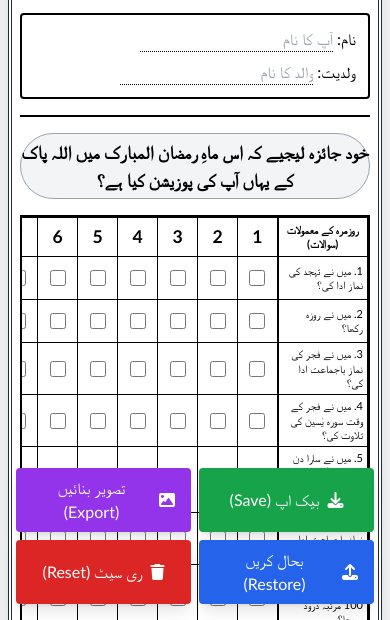
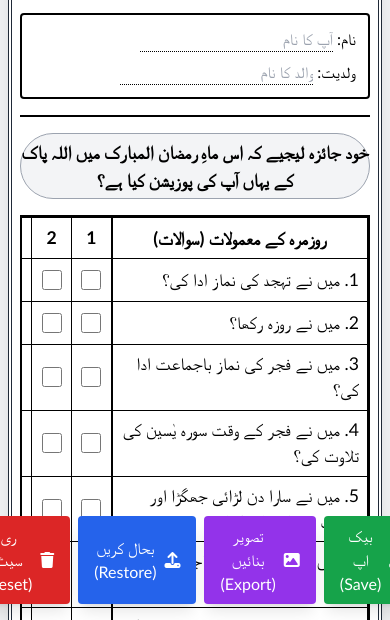
Before and after one commit to yasinULLAH/ramzan, a plain HTML site: page index.html in a window 390 px wide. Shown: the part 224-844 px from the top of the page. Drawn offline with Linux system fonts and the light colour scheme; a web font is replaced by a local one.

Commit message:
Update index.html

```diff
--- a/index.html
+++ b/index.html
@@ -1,21 +1,22 @@
 <!DOCTYPE html>
+<html dir="rtl" lang="ur">
 
-<html dir="rtl" lang="ur">
 <head>
-<meta charset="utf-8"/>
-<meta content="width=device-width, initial-scale=1.0" name="viewport"/>
+    <meta charset="utf-8" />
+    <meta content="width=device-width, initial-scale=1.0" name="viewport" />
     <title>متقی بننے کا رمضان کورس | Ramadan Tracker</title>
-<meta content="Complete Ramadan self-assessment course and daily tracker." name="description"/>
-<meta content="Yasin Ullah, Pakistan" name="author"/>
-<link href="manifest.json" rel="manifest"/>
-<meta content="#15803d" name="theme-color"/>
-<link href="icon.svg" rel="icon" type="image/svg+xml"/>
-<link href="icon.svg" rel="apple-touch-icon"/>
-<link href="https://fonts.googleapis.com/css2?family=Noto+Nastaliq+Urdu:wght@400;700&amp;display=swap" rel="stylesheet"/>
+    <meta content="Complete Ramadan self-assessment course and daily tracker." name="description" />
+    <meta content="Yasin Ullah, Pakistan" name="author" />
+    <link href="manifest.json" rel="manifest" />
+    <meta content="#15803d" name="theme-color" />
+    <link href="icon.svg" rel="icon" type="image/svg+xml" />
+    <link href="icon.svg" rel="apple-touch-icon" />
+    <link href="https://fonts.googleapis.com/css2?family=Noto+Nastaliq+Urdu:wght@400;700&amp;display=swap"
+        rel="stylesheet" />
     <script src="lib/tailwindcss.js"></script>
     <script src="lib/html2canvas.js"></script>
     <script src="lib/confetti.js"></script>
-<link href="https://cdnjs.cloudflare.com/ajax/libs/font-awesome/6.4.0/css/all.min.css" rel="stylesheet"/>
+    <link href="https://cdnjs.cloudflare.com/ajax/libs/font-awesome/6.4.0/css/all.min.css" rel="stylesheet" />
     <style>
         :root {
             --primary-blue: #1e3a8a;
@@ -147,58 +148,31 @@
         .mt-4.border-2.border-black.p-2.bg-yellow-50.flex.justify-between.items-center.rounded {
             margin-top: 43px;
         }
-                /* Mobile Fix: Narrower Question Column */
-        @media (max-width: 768px) {
-            .sticky-col {
-                width: 90px !important;       /* Fix the width to 90px */
-                min-width: 90px !important;
-                max-width: 90px !important;
-                white-space: normal !important; /* Force text to wrap to new lines */
-                font-size: 11px !important;    /* Make text slightly smaller */
-                line-height: 1.3 !important;   /* Reduce line height */
-                padding: 4px !important;
-                word-wrap: break-word !important;
-            }
-
-            /* Optional: Adjust checkbox size on mobile for better fit */
-            .check-cell input {
-                width: 16px;
-                height: 16px;
-            }
-        }
-                /* Mobile: Bottom Buttons 2x2 Grid */
-        @media (max-width: 768px) {
-            /* Change container to a 2-column grid */
-            div.fixed.bottom-4 {
-                display: grid !important;
-                grid-template-columns: 1fr 1fr; /* 2 equal columns */
-                gap: 8px; /* Gap between buttons */
-            }
-            /* Make buttons fill the width and center text */
-            div.fixed.bottom-4 button {
-                width: 100%;
-                justify-content: center;
-            }
-        }
-
     </style>
 </head>
+
 <body class="p-2 md:p-6 pb-32">
-<div class="fixed bottom-4 left-4 right-4 md:left-auto md:right-4 z-50 flex gap-2 no-print justify-center md:justify-end">
-<button class="bg-green-600 hover:bg-green-700 text-white px-4 py-2 rounded shadow-lg flex items-center gap-2" onclick="app.backupData()">
+    <div
+        class="fixed bottom-4 left-4 right-4 md:left-auto md:right-4 z-50 flex gap-2 no-print justify-center md:justify-end">
+        <button class="bg-green-600 hover:bg-green-700 text-white px-4 py-2 rounded shadow-lg flex items-center gap-2"
+            onclick="app.backupData()">
             <i class="fas fa-download"></i> بیک اپ (Save)
         </button>
-<button class="bg-purple-600 hover:bg-purple-700 text-white px-4 py-2 rounded shadow-lg flex items-center gap-2" onclick="app.exportToImage()">
+        <button class="bg-purple-600 hover:bg-purple-700 text-white px-4 py-2 rounded shadow-lg flex items-center gap-2"
+            onclick="app.exportToImage()">
             <i class="fas fa-image"></i> تصویر بنائیں (Export)
         </button>
-<button class="bg-blue-600 hover:bg-blue-700 text-white px-4 py-2 rounded shadow-lg flex items-center gap-2" onclick="document.getElementById('fileInput').click()">
+        <button class="bg-blue-600 hover:bg-blue-700 text-white px-4 py-2 rounded shadow-lg flex items-center gap-2"
+            onclick="document.getElementById('fileInput').click()">
             <i class="fas fa-upload"></i> بحال کریں (Restore)
         </button>
-<button class="bg-red-600 hover:bg-red-700 text-white px-4 py-2 rounded shadow-lg flex items-center gap-2" onclick="app.resetData()">
+        <button class="bg-red-600 hover:bg-red-700 text-white px-4 py-2 rounded shadow-lg flex items-center gap-2"
+            onclick="app.resetData()">
             <i class="fas fa-trash"></i> ری سیٹ (Reset)
         </button>
-<input accept=".json" class="hidden" id="fileInput" onchange="app.restoreData(this)" type="file"/>
-<button class="bg-indigo-600 hover:bg-indigo-700 text-white px-4 py-2 rounded shadow-lg flex items-center gap-2 hidden" id="installBtn">
+        <input accept=".json" class="hidden" id="fileInput" onchange="app.restoreData(this)" type="file" />
+        <button id="installBtn"
+            class="bg-indigo-600 hover:bg-indigo-700 text-white px-4 py-2 rounded shadow-lg flex items-center gap-2 hidden">
             <i class="fas fa-download"></i> انسٹال کریں (Install App)
         </button>
     </div>
@@ -228,11 +202,11 @@
             <div class="border-2 border-black rounded p-3 w-full md:w-1/4 text-right">
                 <div class="mb-2">
                     <label>نام:</label>
-<input class="input-line" id="userName" placeholder="آپ کا نام" type="text"/>
+                    <input class="input-line" id="userName" placeholder="آپ کا نام" type="text" />
                 </div>
                 <div>
                     <label>ولدیت:</label>
-<input class="input-line" id="userParentage" placeholder="والد کا نام" type="text"/>
+                    <input class="input-line" id="userParentage" placeholder="والد کا نام" type="text" />
                 </div>
             </div>
         </header>
@@ -276,29 +250,34 @@
                 <div class="p-2 flex-grow">
                     <div class="flex items-center justify-between mb-2 border-b border-dotted border-gray-400 pb-1">
                         <span class="text-base">1. میں نے رمضان المبارک میں ایک مرتبہ قرآن پاک مکمل کیا؟</span>
-<input class="w-5 h-5 accent-blue-800" id="quran_complete" type="checkbox"/>
+                        <input class="w-5 h-5 accent-blue-800" id="quran_complete" type="checkbox" />
                     </div>
                     <div class="flex items-center justify-between mb-2 border-b border-dotted border-gray-400 pb-1">
                         <span class="text-base">2. میں نے مسائل ، غسل ، وضو ، نماز اور دعائیں سیکھیں؟</span>
-<input class="w-5 h-5 accent-blue-800" id="masail_learned" type="checkbox"/>
+                        <input class="w-5 h-5 accent-blue-800" id="masail_learned" type="checkbox" />
                     </div>
                     <div class="flex items-center justify-between mb-2 border-b border-dotted border-gray-400 pb-1">
                         <span class="text-base">3. میں نے زکوٰۃ اور صدقۃ الفطر ادا کیا؟</span>
-<input class="w-5 h-5 accent-blue-800" id="zakat_paid" type="checkbox"/>
+                        <input class="w-5 h-5 accent-blue-800" id="zakat_paid" type="checkbox" />
                     </div>
                     <div class="flex items-center justify-between mb-2 border-b border-dotted border-gray-400 pb-1">
                         <span class="text-base">4. میں نے اعتکاف (سنت یا نفلی) کیا؟</span>
-<input class="w-5 h-5 accent-blue-800" id="itikaf_done" type="checkbox"/>
+                        <input class="w-5 h-5 accent-blue-800" id="itikaf_done" type="checkbox" />
                     </div>
                     <div class="mt-4">
                         <p class="text-base font-bold mb-2">5. میں نے آخری عشرہ کی طاق راتوں میں سنت کے مطابق عبادت کی:
                         </p>
                         <div class="flex flex-wrap gap-2 justify-center text-sm">
-<label class="flex flex-col items-center"><input class="w-4 h-4" id="odd_21" type="checkbox"/><span>21 ویں</span></label>
-<label class="flex flex-col items-center"><input class="w-4 h-4" id="odd_23" type="checkbox"/><span>23 ویں</span></label>
-<label class="flex flex-col items-center"><input class="w-4 h-4" id="odd_25" type="checkbox"/><span>25 ویں</span></label>
-<label class="flex flex-col items-center"><input class="w-4 h-4" id="odd_27" type="checkbox"/><span>27 ویں</span></label>
-<label class="flex flex-col items-center"><input class="w-4 h-4" id="odd_29" type="checkbox"/><span>29 ویں</span></label>
+                            <label class="flex flex-col items-center"><input class="w-4 h-4" id="odd_21"
+                                    type="checkbox" /><span>21 ویں</span></label>
+                            <label class="flex flex-col items-center"><input class="w-4 h-4" id="odd_23"
+                                    type="checkbox" /><span>23 ویں</span></label>
+                            <label class="flex flex-col items-center"><input class="w-4 h-4" id="odd_25"
+                                    type="checkbox" /><span>25 ویں</span></label>
+                            <label class="flex flex-col items-center"><input class="w-4 h-4" id="odd_27"
+                                    type="checkbox" /><span>27 ویں</span></label>
+                            <label class="flex flex-col items-center"><input class="w-4 h-4" id="odd_29"
+                                    type="checkbox" /><span>29 ویں</span></label>
                         </div>
                     </div>
                 </div>
@@ -310,23 +289,23 @@
                 <div class="p-2 flex-grow">
                     <div class="flex items-center justify-between mb-3 border-b border-dotted border-gray-400 pb-2">
                         <span class="text-base">کیا آپ نے مکمل رمضان تراویح پڑھی؟</span>
-<input class="w-5 h-5 accent-blue-800" id="full_taraweeh" type="checkbox"/>
+                        <input class="w-5 h-5 accent-blue-800" id="full_taraweeh" type="checkbox" />
                     </div>
                     <div class="flex items-center justify-between mb-3 border-b border-dotted border-gray-400 pb-2">
                         <span class="text-base">کیا آپ نے مکمل رمضان روزے رکھے؟</span>
-<input class="w-5 h-5 accent-blue-800" id="full_fasts" type="checkbox"/>
+                        <input class="w-5 h-5 accent-blue-800" id="full_fasts" type="checkbox" />
                     </div>
                     <div class="flex items-center justify-between mb-3 border-b border-dotted border-gray-400 pb-2">
                         <span class="text-base">کیا آپ نے مکمل رمضان ایک قرآن سنا؟</span>
-<input class="w-5 h-5 accent-blue-800" id="full_quran_heard" type="checkbox"/>
+                        <input class="w-5 h-5 accent-blue-800" id="full_quran_heard" type="checkbox" />
                     </div>
                     <div class="flex items-center justify-between mb-3 border-b border-dotted border-gray-400 pb-2">
                         <span class="text-base">کیا میں نے آنکھ، کان اور زبان کی حفاظت کی؟</span>
-<input class="w-5 h-5 accent-blue-800" id="self_control" type="checkbox"/>
+                        <input class="w-5 h-5 accent-blue-800" id="self_control" type="checkbox" />
                     </div>
                     <div class="flex items-center justify-between mb-3 border-b border-dotted border-gray-400 pb-2">
                         <span class="text-base">کیا میں نے امت مسلمہ کے لیے خصوصی دعا کی؟</span>
-<input class="w-5 h-5 accent-blue-800" id="ummah_dua" type="checkbox"/>
+                        <input class="w-5 h-5 accent-blue-800" id="ummah_dua" type="checkbox" />
                     </div>
                 </div>
                 <div class="mt-auto text-center p-2 border-t border-black">
@@ -334,7 +313,8 @@
                 </div>
             </div>
         </div>
-<div class="mt-4 border-2 border-black p-2 bg-yellow-50 flex flex-col md:flex-row justify-between items-center rounded gap-4">
+        <div
+            class="mt-4 border-2 border-black p-2 bg-yellow-50 flex flex-col md:flex-row justify-between items-center rounded gap-4">
             <span class="font-bold text-lg">کل نمبر (Total Score):</span>
             <div class="text-center">
                 <span class="block text-xl md:text-2xl font-bold text-green-700 font-arabic">الحمد لله رب
@@ -342,7 +322,8 @@
                 <span class="text-sm font-bold text-gray-600">یا اللہ تیرا شکر ہے (Ya Allah, Thank You)</span>
             </div>
             <div class="flex items-center gap-4">
-<div class="hidden flex items-center gap-2 px-3 py-1 rounded bg-white border border-gray-300" id="badgeDisplay">
+                <div class="hidden flex items-center gap-2 px-3 py-1 rounded bg-white border border-gray-300"
+                    id="badgeDisplay">
                     <i class="text-2xl text-yellow-500 fas fa-medal" id="badgeIcon"></i>
                     <span class="font-bold text-lg text-gray-800" id="badgeText"></span>
                 </div>
@@ -351,9 +332,12 @@
         </div>
     </div>
     <div class="h-64 no-print"></div>
-<div class="hidden fixed inset-0 bg-black bg-opacity-80 z-50 flex items-center justify-center p-4" id="celebrationModal">
-<div class="modal-content bg-white border-4 border-green-600 rounded-lg p-8 max-w-lg w-full text-center shadow-2xl relative">
-<button class="absolute top-2 right-2 text-gray-500 hover:text-red-500 text-2xl" onclick="document.getElementById('celebrationModal').classList.add('hidden')">×</button>
+    <div class="hidden fixed inset-0 bg-black bg-opacity-80 z-50 flex items-center justify-center p-4"
+        id="celebrationModal">
+        <div
+            class="modal-content bg-white border-4 border-green-600 rounded-lg p-8 max-w-lg w-full text-center shadow-2xl relative">
+            <button class="absolute top-2 right-2 text-gray-500 hover:text-red-500 text-2xl"
+                onclick="document.getElementById('celebrationModal').classList.add('hidden')">×</button>
             <i class="fas fa-crown text-6xl text-yellow-500 mb-4 block"></i>
             <h2 class="text-4xl font-bold text-green-700 mb-2 font-arabic">ماشاءاللہ!</h2>
             <h3 class="text-2xl font-bold text-gray-800 mb-4">You have achieved &gt;90% Score!</h3>
@@ -362,7 +346,9 @@
                 <p class="text-base text-gray-700">Please perform 2 Rakat <strong>Salat-ul-Shukr</strong> (Prayer of
                     Gratitude) to thank Allah for enabling you to be productive this Ramadan.</p>
             </div>
-<button class="bg-green-600 hover:bg-green-700 text-white font-bold py-2 px-6 rounded-full shadow-lg transform transition hover:scale-105" onclick="document.getElementById('celebrationModal').classList.add('hidden')">
+            <button
+                class="bg-green-600 hover:bg-green-700 text-white font-bold py-2 px-6 rounded-full shadow-lg transform transition hover:scale-105"
+                onclick="document.getElementById('celebrationModal').classList.add('hidden')">
                 سبحان اللہ &amp; جزاک اللہ
             </button>
         </div>
@@ -697,27 +683,20 @@
             app.init();
         });
     </script>
-
-<<<<<<< HEAD
     <script type="module">
         import { Workbox } from 'https://storage.googleapis.com/workbox-cdn/releases/7.0.0/workbox-window.prod.mjs';
-
         const swUrl = './sw.js';
         const wb = new Workbox(swUrl);
-
         wb.addEventListener('waiting', () => {
             console.log('A new service worker is waiting to activate.');
             wb.messageSW({ type: 'SKIP_WAITING' });
         });
-
         wb.addEventListener('controlling', () => {
             console.log('The new service worker is now in control. Reloading page for updates...');
             window.location.reload();
         });
+        wb.register();
+    </script>
+</body>
 
-  wb.register();
-</script></body>
 </html>
-=======
-</html>
->>>>>>> 92b34e6d87835ff7aa0047771a7c848b2847c14c
```
Lines whose indentation alone changed are shown as unchanged.
